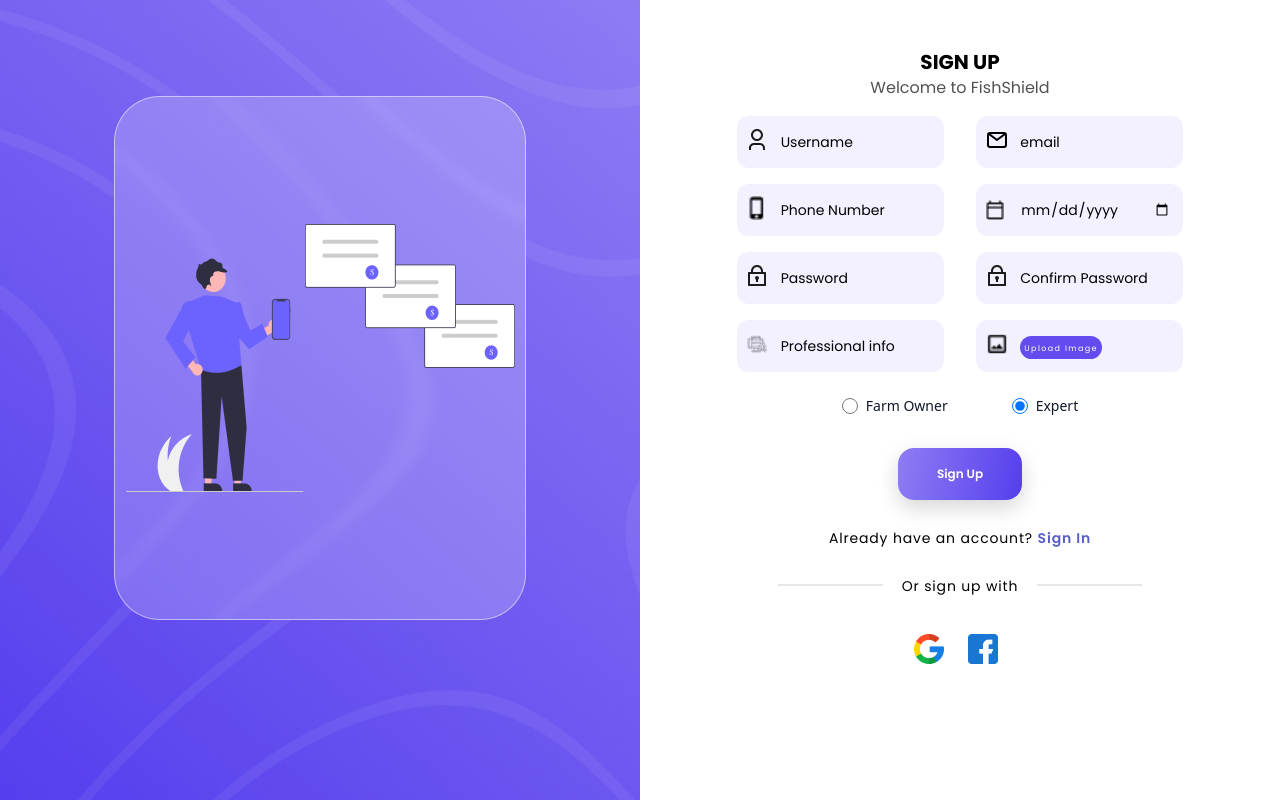
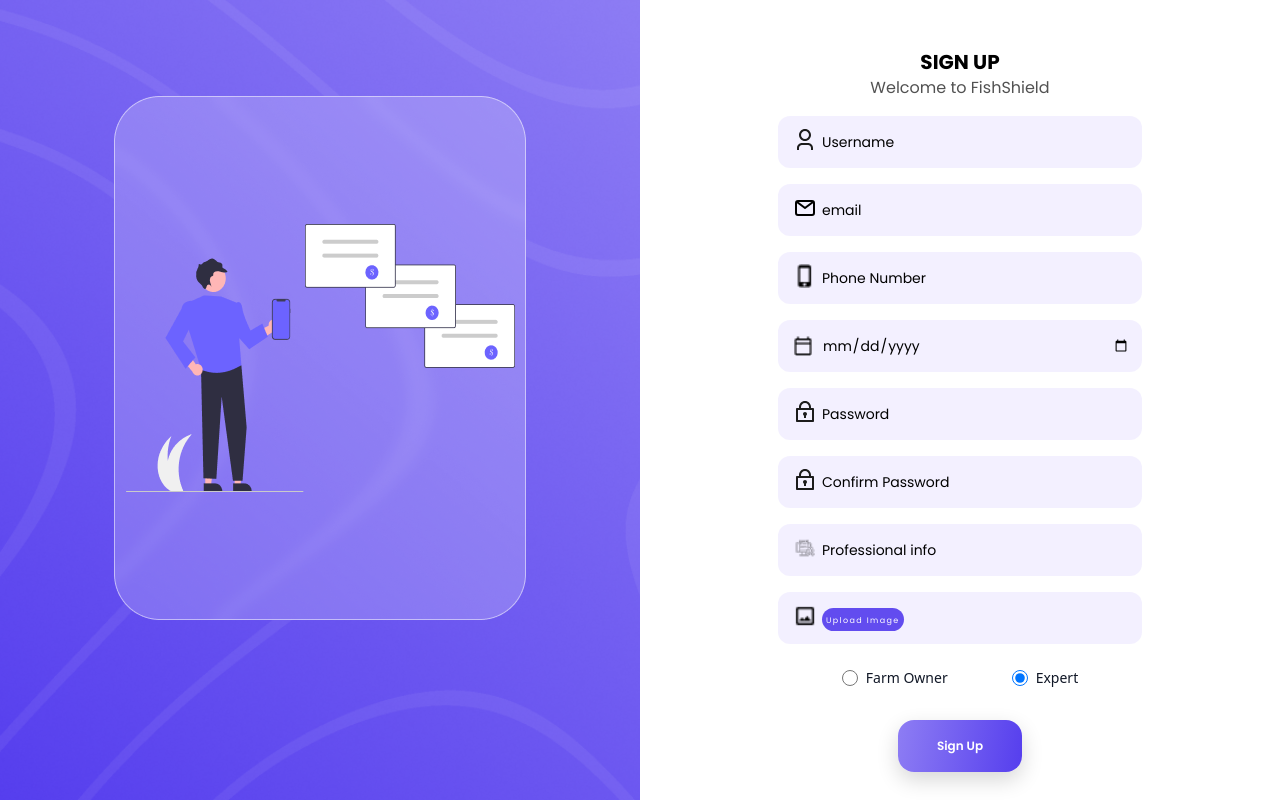
Before and after one commit to eslamar3y/grad_project, a React (Vite) app: page /register in a window 1280 px wide. Both pictures are taken after a click on the radio button "Expert". Shown: the top 800 px of the page. Built offline with nearby package versions, Linux system fonts and the light colour scheme.

Commit message:
modify register page (#1)

```diff
--- a/src/Pages/Register/Register.jsx
+++ b/src/Pages/Register/Register.jsx
@@ -78,19 +78,37 @@
   };
 
   return (
+    // commented
+    // <div
+    //     className="xxs:hidden xs:hidden sm:hidden  md:block md:w-1/2  bg-cover bg-center bg-fixed"
+    //     style={{ backgroundImage: `url(${rectangleImage})` }}
+    //   >
+    //     <div
+    //       className="text-center md:h-[393px] md:w-[309px] md:my-44 ml:h-[393px] ml:w-[309px] ml:my-44  lg:h-[524px] lg:w-[412px] m-auto lg:my-24 bg-cover bg-center "
+    //       style={{ backgroundImage: `url(${rectangleImage5})` }}
+    //     >
+    //       <img src={registerandrew} className="m-auto pt-32" alt="" />
+    //     </div>
+    //   </div>
+    //   <div className="xxs:w-full xs:w-full sm:w-full  md:w-1/2  ">
+    //     <div className="my-[6vh] mx-[auto] w-[80%] text-center h-[80vh]">
+    //       <h1 className="font-bold text-xl uppercase font-popins">Sign Up</h1>
+    //       <h2 className="text-[#525252] font-popins font-normal">
+    //         Welcome to FishShield
+    //       </h2>
     <div className="flex">
       <div
-        className="xxs:hidden xs:hidden sm:hidden  md:block md:w-1/2 h-screen bg-cover bg-center "
+        className="fixed left-0 top-0 w-1/2 h-screen bg-cover bg-center xxs:hidden xs:hidden sm:hidden md:block"
         style={{ backgroundImage: `url(${rectangleImage})` }}
       >
         <div
-          className="text-center md:h-[393px] md:w-[309px] md:my-44 ml:h-[393px] ml:w-[309px] ml:my-44  lg:h-[524px] lg:w-[412px] m-auto lg:my-24 bg-cover bg-center"
+          className="text-center md:h-[393px] md:w-[309px] md:my-44 ml:h-[393px] ml:w-[309px] ml:my-44  lg:h-[524px] lg:w-[412px] m-auto lg:my-24 bg-cover bg-center "
           style={{ backgroundImage: `url(${rectangleImage5})` }}
         >
           <img src={registerandrew} className="m-auto pt-32" alt="" />
         </div>
       </div>
-      <div className="xxs:w-full xs:w-full sm:w-full  md:w-1/2 h-screen ">
+      <div className="w-1/2 ml-auto xs:w-full sm:w-full  md:w-1/2">
         <div className="my-[6vh] mx-[auto] w-[80%] text-center h-[80vh]">
           <h1 className="font-bold text-xl uppercase font-popins">Sign Up</h1>
           <h2 className="text-[#525252] font-popins font-normal">
@@ -175,15 +193,15 @@
                 alt="Custom SVG Image"
               />
             </div>
-            <div className="flex justify-evenly flex-wrap">
+            {/* <div className="flex justify-evenly flex-wrap"> */}
             {/* username */}
-              <div className="flex flex-col relative w-fit expert">
+            <div className="flex flex-col relative w-fit m-auto expert">
               <input
                 type="text"
                 name="expertusername"
                 id="expertusername"
                 placeholder="Username"
-                  className="m-auto xs:w-[260px] md:w-[207px] h-[52px] text-sm border-none bg-[#f0edffcc]  pl-11 pr-3 mt-4 rounded-xl font-popins font-normal loginUser "
+                className="m-auto xs:w-[260px] md:w-[364px] h-[52px] text-sm border-none bg-[#f0edffcc]  pl-11 pr-3 mt-4 rounded-xl font-popins font-normal loginUser "
               />
               <img
                 className="w-6 absolute bottom-4 left-[4%]"
@@ -195,13 +213,13 @@
             </div>
 
             {/* email */}
-              <div className="flex flex-col relative w-fit expert">
+            <div className="flex flex-col relative w-fit m-auto expert">
               <input
                 type="text"
                 name="expertemail"
                 id="expertemail"
                 placeholder="email"
-                  className="m-auto xs:w-[260px] md:w-[207px] h-[52px] text-sm border-none bg-[#f0edffcc]  pl-11 pr-3 mt-4 rounded-xl font-popins font-normal loginUser "
+                className="m-auto xs:w-[260px] md:w-[364px] h-[52px] text-sm border-none bg-[#f0edffcc]  pl-11 pr-3 mt-4 rounded-xl font-popins font-normal loginUser "
               />
               <img
                 className="w-6 absolute bottom-4 left-[4%]"
@@ -213,13 +231,13 @@
             </div>
 
             {/* phone */}
-              <div className="flex flex-col relative w-fit expert">
+            <div className="flex flex-col relative w-fit m-auto expert">
               <input
                 type="text"
                 name="expertphone"
                 id="expertphone"
                 placeholder="Phone Number"
-                  className="m-auto xs:w-[260px] md:w-[207px] h-[52px] text-sm border-none bg-[#f0edffcc]  pl-11 pr-3 mt-4 rounded-xl font-popins font-normal loginUser "
+                className="m-auto xs:w-[260px] md:w-[364px] h-[52px] text-sm border-none bg-[#f0edffcc]  pl-11 pr-3 mt-4 rounded-xl font-popins font-normal loginUser "
               />
               <img
                 className="w-6 absolute bottom-4 left-[4%]"
@@ -228,13 +246,13 @@
               />
             </div>
             {/* date */}
-              <div className="flex flex-col relative w-fit expert">
+            <div className="flex flex-col relative w-fit m-auto expert">
               <input
                 type="date"
                 placeholder="Date of Birth"
                 name="Dbirth"
                 id="Dbirth"
-                  className="m-auto xs:w-[260px] md:w-[207px] h-[52px] text-sm border-none bg-[#f0edffcc]  pl-11 pr-3 mt-4 rounded-xl font-popins font-normal loginUser "
+                className="m-auto xs:w-[260px] md:w-[364px] h-[52px] text-sm border-none bg-[#f0edffcc]  pl-11 pr-3 mt-4 rounded-xl font-popins font-normal loginUser "
               />
 
               <img
@@ -244,13 +262,13 @@
               />
             </div>
             {/* password */}
-              <div className="flex flex-col relative w-fit  expert">
+            <div className="flex flex-col relative w-fit m-auto  expert">
               <input
                 type="password"
                 name="expertpassword"
                 id="expertpassword"
                 placeholder="Password"
-                  className="m-auto xs:w-[260px] md:w-[207px] h-[52px] text-sm border-none bg-[#f0edffcc] pl-11 pr-3 mt-4 rounded-xl font-popins font-normal loginPass"
+                className="m-auto xs:w-[260px] md:w-[364px] h-[52px] text-sm border-none bg-[#f0edffcc] pl-11 pr-3 mt-4 rounded-xl font-popins font-normal loginPass"
               />
               <img
                 className="w-6 absolute bottom-4 left-[4%]"
@@ -261,13 +279,13 @@
               />
             </div>
             {/* pass confirmation */}
-              <div className="flex flex-col relative w-fit  expert">
+            <div className="flex flex-col relative w-fit m-auto  expert">
               <input
                 type="password"
                 name="expertcpassword"
                 id="expertcpassword"
                 placeholder="Confirm Password"
-                  className="m-auto xs:w-[260px] md:w-[207px] h-[52px] text-sm border-none bg-[#f0edffcc] pl-11 pr-3 mt-4 rounded-xl font-popins font-normal loginPass"
+                className="m-auto xs:w-[260px] md:w-[364px] h-[52px] text-sm border-none bg-[#f0edffcc] pl-11 pr-3 mt-4 rounded-xl font-popins font-normal loginPass"
               />
               <img
                 className="w-6 absolute bottom-4 left-[4%]"
@@ -278,13 +296,13 @@
               />
             </div>
             {/* professional info */}
-              <div className="flex flex-col relative w-fit expert">
+            <div className="flex flex-col relative w-fit m-auto expert">
               <input
                 type="text"
                 name="profinfo"
                 id="profinfo"
                 placeholder="Professional info"
-                  className="m-auto xs:w-[260px] md:w-[207px] h-[52px] text-sm border-none bg-[#f0edffcc]  pl-11 pr-3 mt-4 rounded-xl font-popins font-normal loginUser "
+                className="m-auto xs:w-[260px] md:w-[364px] h-[52px] text-sm border-none bg-[#f0edffcc]  pl-11 pr-3 mt-4 rounded-xl font-popins font-normal loginUser "
               />
               <img
                 className="w-6 absolute bottom-4 left-[4%]"
@@ -293,7 +311,7 @@
               />
             </div>
             {/* pic */}
-              <div className="flex flex-col relative w-fit expert">
+            <div className="flex flex-col relative w-fit m-auto expert">
               {/* <label
                   htmlFor="formFileMultiple"
                   className="mb-2 inline-block text-neutral-700 "
@@ -310,7 +328,7 @@
                 name="profinfo"
                 id="profinfo"
                 placeholder="Professional info"
-                  className="m-auto xs:w-[260px] md:w-[207px] h-[52px] text-sm border-none bg-[#f0edffcc] relative  pl-11 pr-3 mt-4 rounded-xl font-popins font-normal loginUser "
+                className="m-auto xs:w-[260px] md:w-[364px] h-[52px] text-sm border-none bg-[#f0edffcc] relative  pl-11 pr-3 mt-4 rounded-xl font-popins font-normal loginUser "
               >
                 <p className="absolute top-4 px-1 tracking-widest text-white rounded-xl z-0 bg-[#624cef]">
                   <input
@@ -328,7 +346,7 @@
                 alt="Custom SVG Image"
               />
             </div>
-            </div>
+            {/* </div> */}
 
             {/* make radio button to check if user is farm owner or expert */}
             <div className="flex  relative w-fit m-auto mt-6">
@@ -385,7 +403,7 @@
               <p className="text-sm  font-normal font-popins tracking-[0.84px] bg-white z-10 w-[30%] mx-auto mt-7 -mb-7 text-center ">
                 Or sign up with
               </p>
-              <div className="flex  border-t-2 border-gray-200 xs:w-[260px] md:w-[364px] mx-auto pt-10 justify-center mt-4">
+              <div className="flex  border-t-2 border-gray-200 xs:w-[260px] md:w-[364px] mx-auto pt-10 justify-center mt-4 mb-8">
                 <button className="flex justify-center items-center  rounded-2xl p-2">
                   <img src={google} className="mr-2" alt="" />
                 </button>
```
Lines whose indentation alone changed are shown as unchanged.
